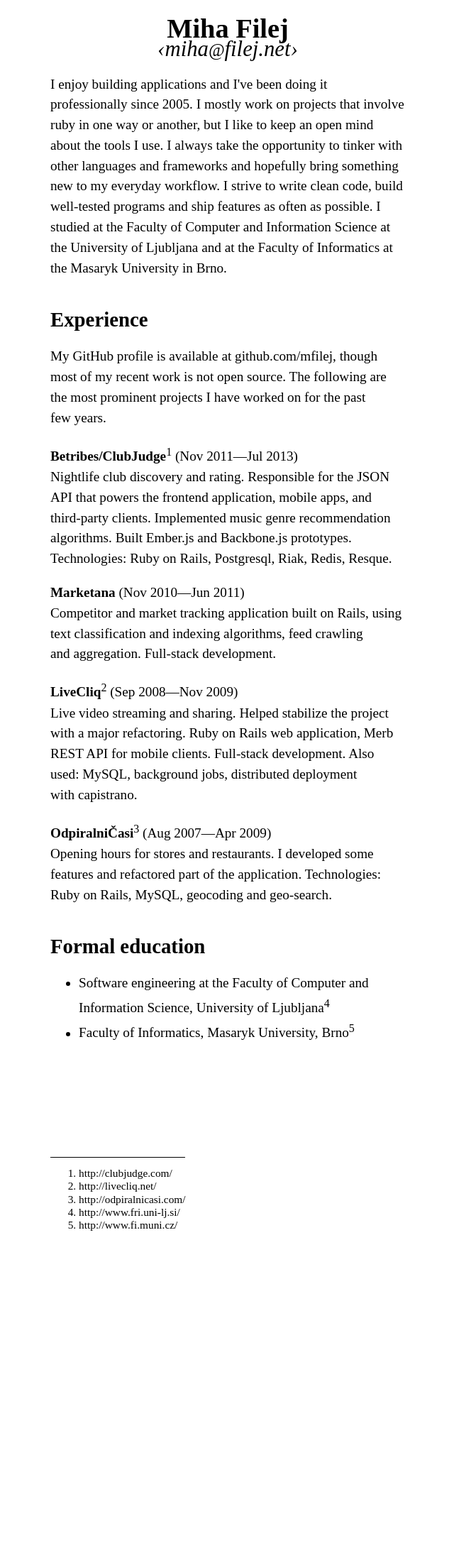
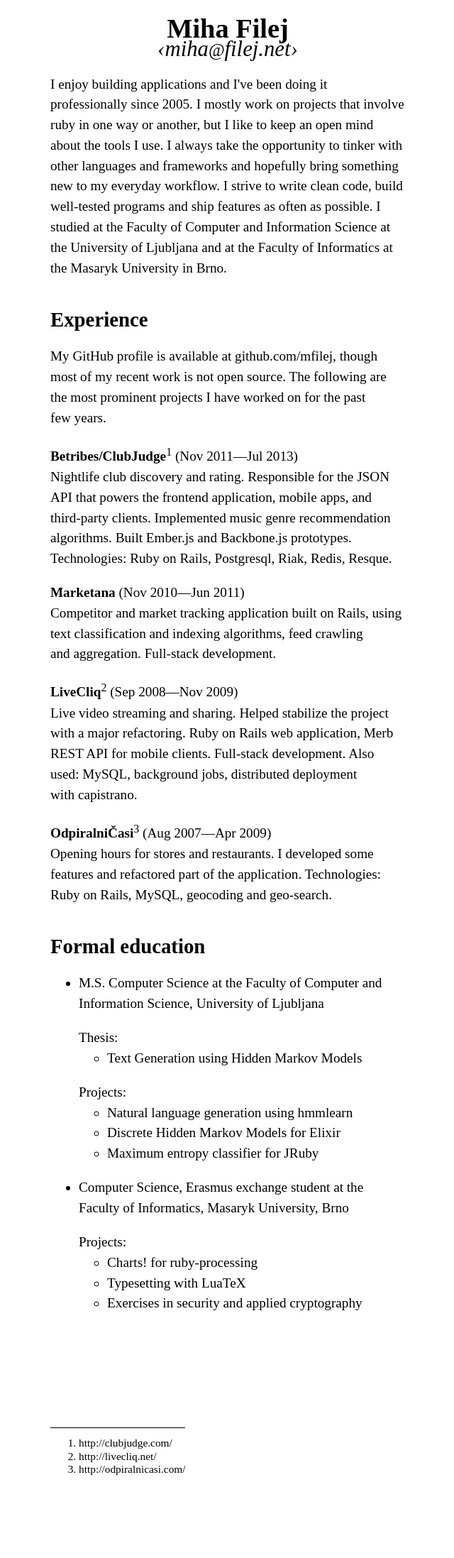
Before and after one commit to mfilej/mfilej.github.io, a Jekyll site: the page cv/index.html, which Jekyll copies as it is, in a window 1280 px wide. Shown: the whole page at 71% size, without its empty margins (319-959 px from the left). Built offline with Jekyll 4.4.1, drawn with Linux system fonts in a browser that asks for light colours; comment, search, counter and statistics services are not loaded; before the commit the page ends 1851 px from its top, so only the background shows below that.

Commit message:
Expand formal education with thesis and projects

```diff
--- a/cv/index.html
+++ b/cv/index.html
@@ -62,6 +62,10 @@
     text-decoration: none;
     color: inherit;
   }
+
+  .formal-education > li+li {
+    padding-top: 1em;
+  }
 </style>
 
 <header>
@@ -121,13 +125,50 @@
 
 <h2>Formal education</h2>
 
-<ul>
+<ul class="formal-education">
   <li>
-    Software engineering at the Faculty of Computer and Information Science,
-    University of&nbsp;Ljubljana<sup><a href="#ffr">4</a></sup>
+    M.S. Computer Science at the
+    <a href="http://www.fri.uni-lj.si/">
+      Faculty of Computer and Information Science, University of&nbsp;Ljubljana
+    </a>
+    <h3>Thesis:</h3>
+    <ul>
+      <li>
+        <a href="http://miha.filej.net/diploma-thesis/">
+          Text Generation using Hidden Markov Models
+        </a>
+      </li>
+    </ul>
+    <h3>Projects:</h3>
+    <ul>
+      <li>
+        <a href="https://github.com/mfilej/nlg-with-hmmlearn">Natural language generation using hmmlearn</a>
+      </li>
+      <li>
+        <a href="https://github.com/mfilej/himamo">Discrete Hidden Markov Models for Elixir</a>
+      </li>
+      <li>
+        <a href="https://github.com/mfilej/maxent_string_classifier">Maximum entropy classifier for JRuby</a>
+      </li>
+    </ul>
   </li>
   <li>
-    Faculty of Informatics, Masaryk University, Brno<sup><a href="#ffm">5</a></sup>
+    Computer Science, Erasmus exchange student at the
+    <a href="http://www.fi.muni.cz/">
+      Faculty of Informatics, Masaryk University, Brno
+    </a>
+    <h3>Projects:</h3>
+    <ul>
+      <li>
+        <a href="https://github.com/mfilej/ruby-processing-charts">Charts! for ruby-processing</a>
+      </li>
+      <li>
+        <a href="https://github.com/mfilej/twitter-haiku">Typesetting with LuaTeX</a>
+      </li>
+      <li>
+        <a href="https://github.com/mfilej/pv181">Exercises in security and applied cryptography</a>
+      </li>
+    </ul>
   </li>
 </ul>
 
@@ -135,8 +176,6 @@
   <li><a id="fcj" href="http://clubjudge.com/">http://clubjudge.com/</a></li>
   <li><a id="flq" href="http://livecliq.net/">http://livecliq.net/</a></li>
   <li><a id="foc" href="http://odpiralnicasi.com/">http://odpiralnicasi.com/</a></li>
-  <li><a id="ffr" href="http://www.fri.uni-lj.si/">http://www.fri.uni-lj.si/</a></li>
-  <li><a id="ffm" href="http://www.fi.muni.cz/">http://www.fi.muni.cz/</a></li>
 </ol>
 
 <script type="text/javascript">
```
